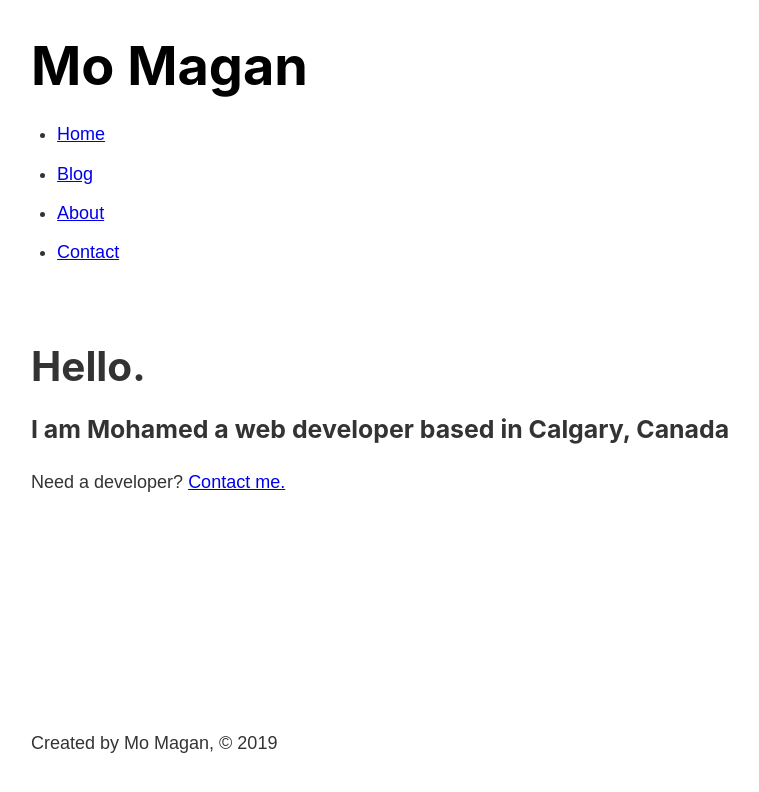
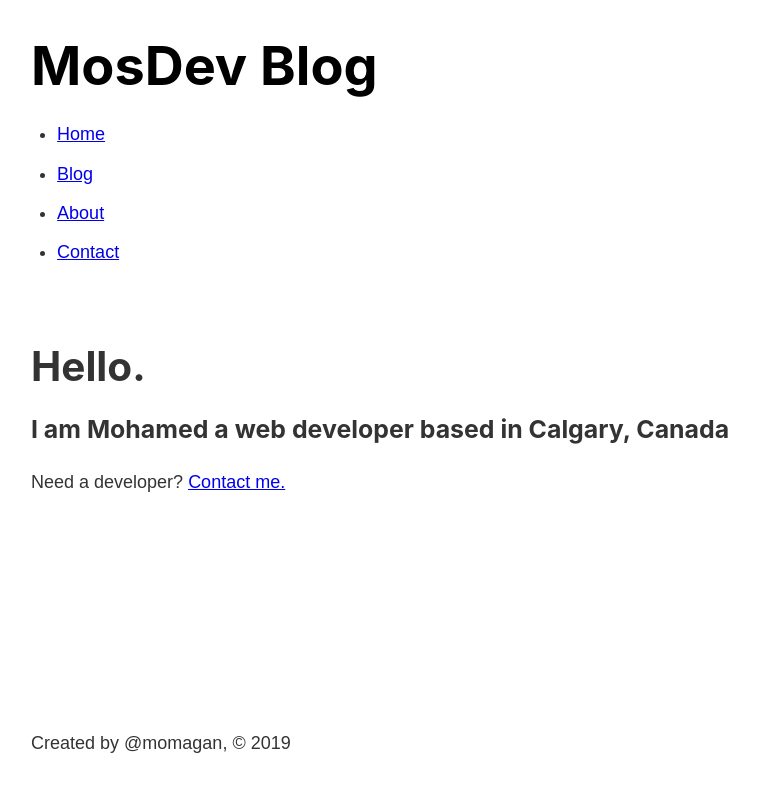
Before and after one commit to Amiinoz/blog-post, a Gatsby site: page / in a window 1280 px wide. Shown: the whole page, without its empty margins (252-1011 px from the left). Built offline with nearby package versions, Linux system fonts and the light colour scheme; Gatsby itself is replaced by a stand-in of ours.

Commit message:
start GraphQL playground

```diff
--- a/gatsby-config.js
+++ b/gatsby-config.js
@@ -1,5 +1,12 @@
 
 module.exports = {
+
+  siteMetadata: {
+    title: 'MosDev Blog',
+    description: 'Blog post',
+    author: '@momagan',
+
+  },
 
   plugins: [
     'gatsby-plugin-sass'
--- a/src/components/Footer.js
+++ b/src/components/Footer.js
@@ -1,12 +1,23 @@
 import React from 'react'
+import { graphql, useStaticQuery } from 'gatsby'
 
 
 const Footer = () => {
 
+  // fetch data from graphQl
+  const data = useStaticQuery(graphql`query {
+	site {
+    	siteMetadata {
+        	author
+    }
+  }
+}`)
+
+
   return (
 
     <div>
-      <p>Created by Mo Magan, © 2019  </p>
+      <p>Created by {data.site.siteMetadata.author}, © 2019  </p>
     </div>
 
   )
--- a/src/components/Header.js
+++ b/src/components/Header.js
@@ -1,17 +1,27 @@
 import React from 'react'
-import { Link } from 'gatsby'
+import { Link, graphql, useStaticQuery } from 'gatsby'
 import * as headerStyles from './header.module.scss'
 
 
+
 const Header = () => {
+
+  // fetch data from graphQl
+  const data = useStaticQuery(graphql`query {
+	site {
+    	siteMetadata {
+        	title
+    }
+  }
+}`)
 
   return (
 
     <header className={headerStyles.header}>
       <h1 >
         <Link className={headerStyles.title} to='/'>
-          Mo Magan
-      </Link>
+          {data.site.siteMetadata.title}
+        </Link>
       </h1>
       <nav >
         <ul className={headerStyles.navList}>
```
Also changed, not shown: README.md.
